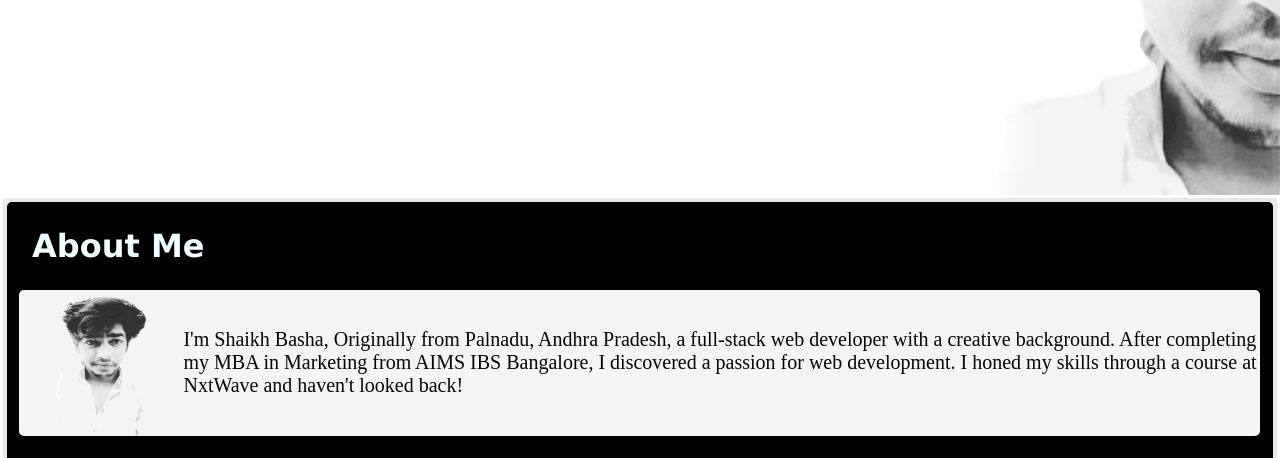
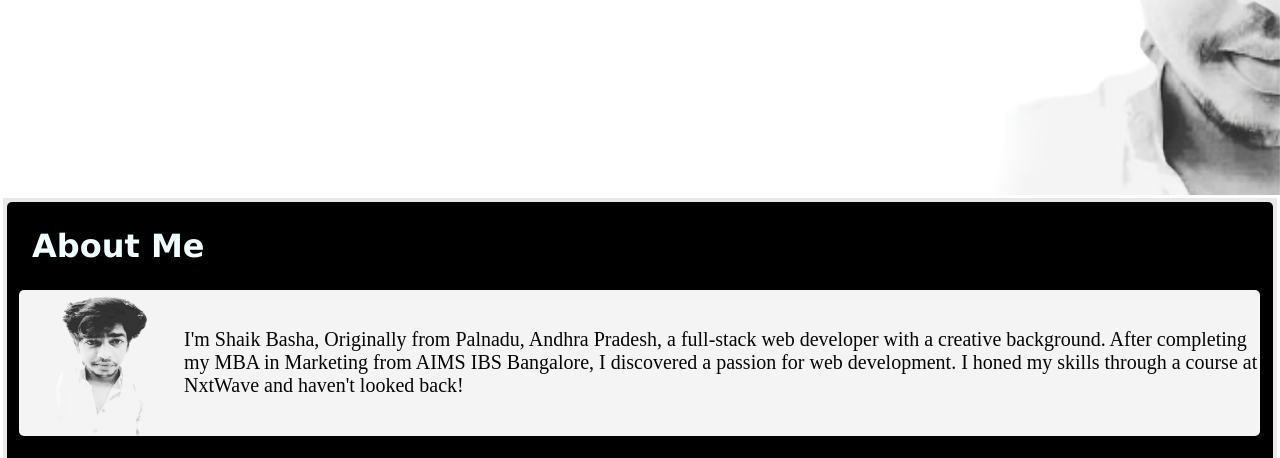
Before and after one commit to Bashabhai0007/Portfolioo, a plain HTML site: page index.html in a window 1280 px wide. Shown: the part 488-946 px from the top of the page. Drawn offline with Linux system fonts and the light colour scheme.

Commit message:
Update index.html

```diff
--- a/index.html
+++ b/index.html
@@ -40,7 +40,7 @@
             <h1 class="heading1">About Me</h1>
             <div class="aboutme">
                 <img src="bas.png" alt="" height="100%" width="30%">
-                <p class="para1">I'm Shaikh Basha, Originally from Palnadu, Andhra Pradesh, a full-stack web developer
+                <p class="para1">I'm Shaik Basha, Originally from Palnadu, Andhra Pradesh, a full-stack web developer
                     with
                     a creative
                     background. After completing my MBA in Marketing from AIMS IBS Bangalore, I discovered a passion for
```
